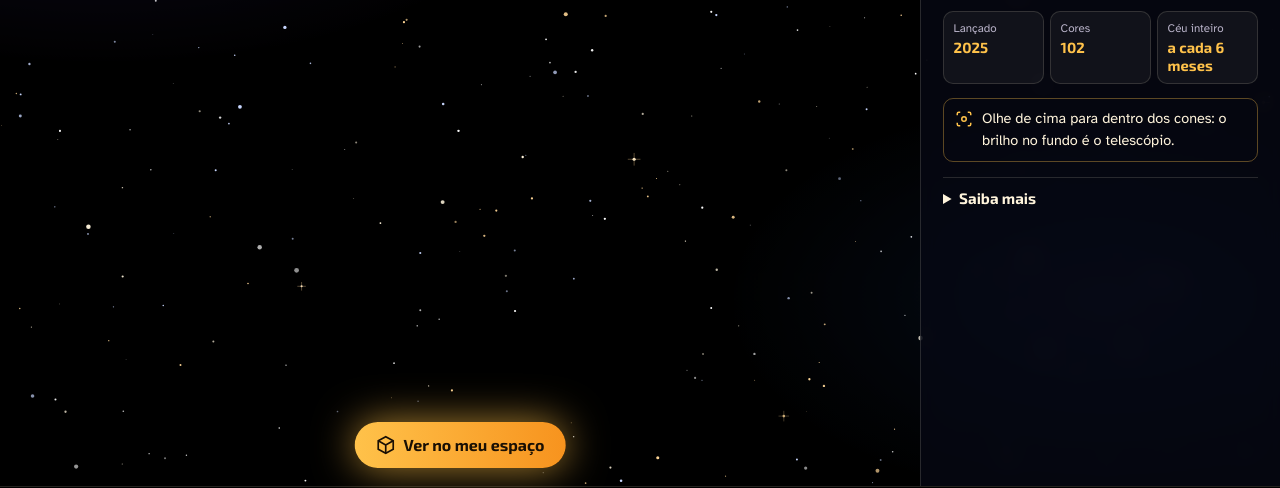
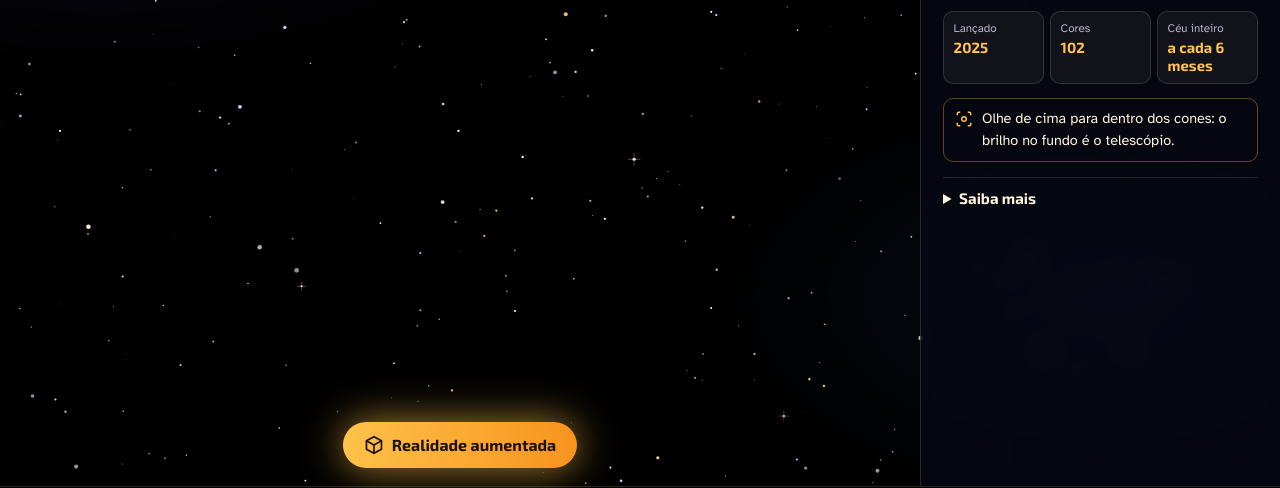
Before and after one commit to GioPerovano/astrobyte2, a plain HTML site: page ar/index.html in a window 1280 px wide. Shown: the part 314-802 px from the top of the page. Drawn offline with nearby package versions, Linux system fonts and the light colour scheme.

Commit message:
fix: ar-button button text changed

```diff
--- a/ar/index.html
+++ b/ar/index.html
@@ -177,7 +177,7 @@ button:focus-visible, a:focus-visible, summary:focus-visible{outline:3px solid v
       autoplay interaction-prompt="auto" alt="Modelo 3D">
       <button slot="ar-button" class="ar-btn" type="button">
         <svg viewBox="0 0 24 24" fill="none" stroke="currentColor" stroke-width="2" aria-hidden="true"><path d="M12 2 3 7v10l9 5 9-5V7z"/><path d="m3 7 9 5 9-5M12 12v10"/></svg>
-        Ver no meu espaço
+        Realidade aumentada
       </button>
       <div class="progress" slot="progress-bar"><span id="bar"></span></div>
       <p class="ar-tip" id="arTip" role="status"></p>
@@ -200,7 +200,7 @@ button:focus-visible, a:focus-visible, summary:focus-visible{outline:3px solid v
         <h2>Pense nisso</h2><p id="think"></p>
         <h2>Como usar</h2>
         <ul>
-          <li>Toque em <b>Ver no meu espaço</b> e aponte para o chão.</li>
+          <li>Toque em <b>Realidade aumentada</b> e aponte para o chão.</li>
           <li>Um dedo arrasta. Dois dedos giram e mudam o tamanho.</li>
           <li>Toque nos pontos dourados para ler sobre cada parte.</li>
         </ul>
```
